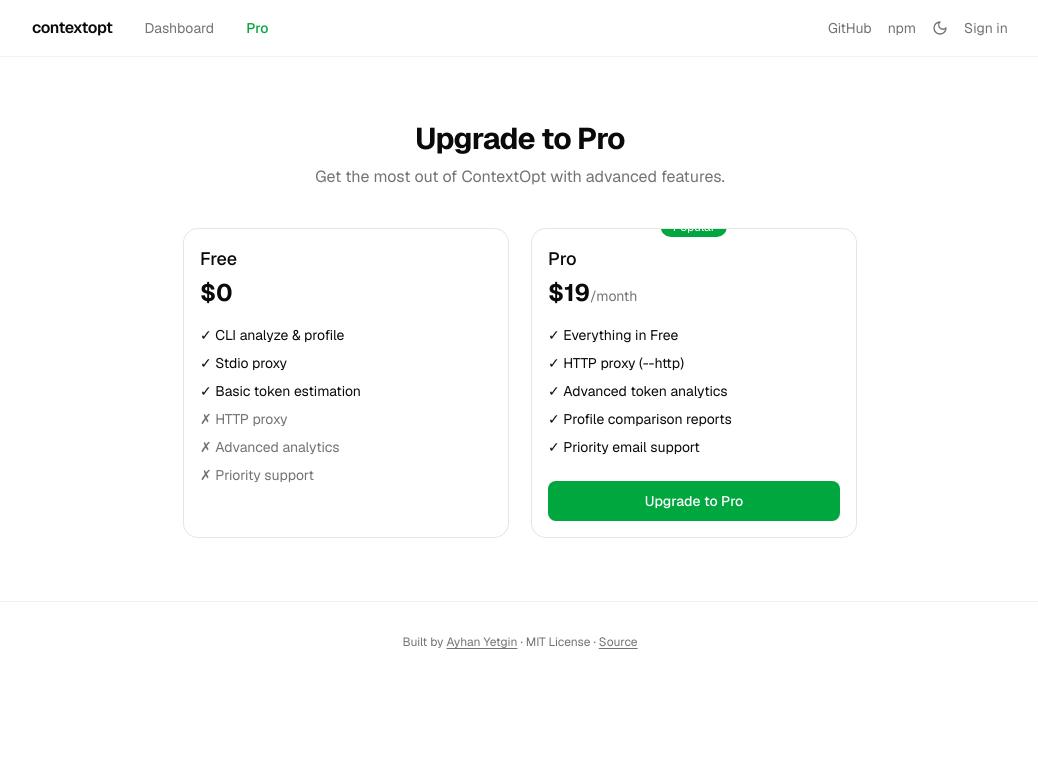
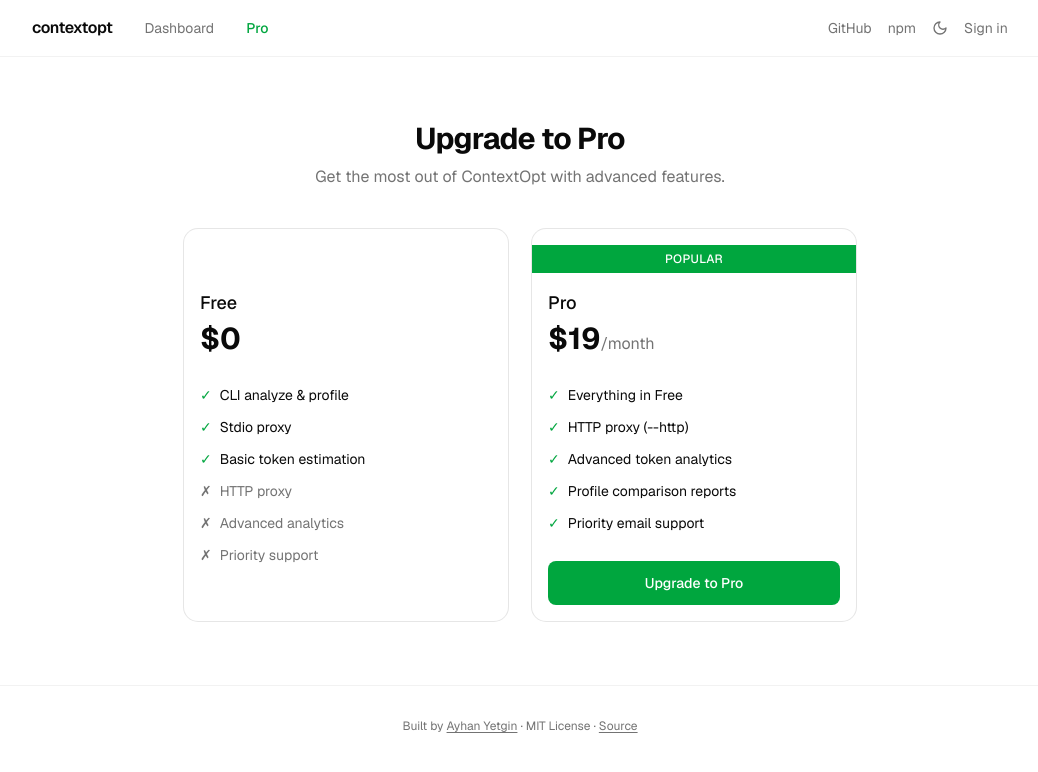
Before and after one commit to AyhanYetgin/contextopt, a Next.js app in the folder dashboard/: page /pro in a window 1280 px wide. Shown: the top 772 px of the page, without its empty margins (120-1158 px from the left). Built offline with nearby package versions, Linux system fonts and the light colour scheme; no server answers.

Commit message:
Pro page: align Free/Pro card headers, POPULAR banner inside card

```diff
--- a/dashboard/app/pro/page.tsx
+++ b/dashboard/app/pro/page.tsx
@@ -53,41 +53,46 @@
         Get the most out of ContextOpt with advanced features.
       </p>
 
-      <div className="grid gap-6 md:grid-cols-2 max-w-2xl mx-auto">
-        <Card className="border-border/50">
-          <CardHeader>
+      <div className="grid gap-6 md:grid-cols-2 max-w-2xl mx-auto items-stretch">
+        <Card className="border-border/50 flex flex-col">
+          <div className="h-[28px]" />
+          <CardHeader className="pb-3">
             <CardTitle className="text-lg">Free</CardTitle>
-            <p className="text-2xl font-bold">$0</p>
+            <p className="text-3xl font-bold">$0</p>
           </CardHeader>
-          <CardContent className="space-y-2 text-sm">
-            <p>✓ CLI analyze &amp; profile</p>
-            <p>✓ Stdio proxy</p>
-            <p>✓ Basic token estimation</p>
-            <p className="text-muted-foreground">✗ HTTP proxy</p>
-            <p className="text-muted-foreground">✗ Advanced analytics</p>
-            <p className="text-muted-foreground">✗ Priority support</p>
+          <CardContent className="space-y-3 text-sm flex-1 flex flex-col justify-between">
+            <div className="space-y-3">
+              <p className="flex items-center gap-2"><span className="text-green-600">✓</span> CLI analyze & profile</p>
+              <p className="flex items-center gap-2"><span className="text-green-600">✓</span> Stdio proxy</p>
+              <p className="flex items-center gap-2"><span className="text-green-600">✓</span> Basic token estimation</p>
+              <p className="flex items-center gap-2 text-muted-foreground"><span className="text-muted-foreground">✗</span> HTTP proxy</p>
+              <p className="flex items-center gap-2 text-muted-foreground"><span className="text-muted-foreground">✗</span> Advanced analytics</p>
+              <p className="flex items-center gap-2 text-muted-foreground"><span className="text-muted-foreground">✗</span> Priority support</p>
+            </div>
           </CardContent>
         </Card>
 
-        <Card className="border-green-500 dark:border-green-400 relative">
-          <div className="absolute -top-3 left-1/2 -translate-x-1/2 bg-green-600 text-white text-xs px-3 py-0.5 rounded-full">
-            Popular
+        <Card className="border-green-500 dark:border-green-400 flex flex-col overflow-hidden">
+          <div className="bg-green-600 text-white text-xs text-center py-1.5 font-medium tracking-wide">
+            POPULAR
           </div>
-          <CardHeader>
+          <CardHeader className="pb-3">
             <CardTitle className="text-lg">Pro</CardTitle>
-            <p className="text-2xl font-bold">
-              $19<span className="text-sm font-normal text-muted-foreground">/month</span>
+            <p className="text-3xl font-bold">
+              $19<span className="text-base font-normal text-muted-foreground">/month</span>
             </p>
           </CardHeader>
-          <CardContent className="space-y-2 text-sm">
-            <p>✓ Everything in Free</p>
-            <p>✓ HTTP proxy (--http)</p>
-            <p>✓ Advanced token analytics</p>
-            <p>✓ Profile comparison reports</p>
-            <p>✓ Priority email support</p>
+          <CardContent className="space-y-3 text-sm flex-1 flex flex-col justify-between">
+            <div className="space-y-3">
+              <p className="flex items-center gap-2"><span className="text-green-600">✓</span> Everything in Free</p>
+              <p className="flex items-center gap-2"><span className="text-green-600">✓</span> HTTP proxy (--http)</p>
+              <p className="flex items-center gap-2"><span className="text-green-600">✓</span> Advanced token analytics</p>
+              <p className="flex items-center gap-2"><span className="text-green-600">✓</span> Profile comparison reports</p>
+              <p className="flex items-center gap-2"><span className="text-green-600">✓</span> Priority email support</p>
+            </div>
             <button
               onClick={handleCheckout}
-              className="mt-4 w-full inline-flex h-10 items-center justify-center rounded-md bg-green-600 px-6 text-sm font-medium text-white hover:bg-green-700 transition-colors cursor-pointer"
+              className="w-full inline-flex h-11 items-center justify-center rounded-md bg-green-600 px-6 text-sm font-medium text-white hover:bg-green-700 transition-colors cursor-pointer mt-4"
             >
               Upgrade to Pro
             </button>
```
